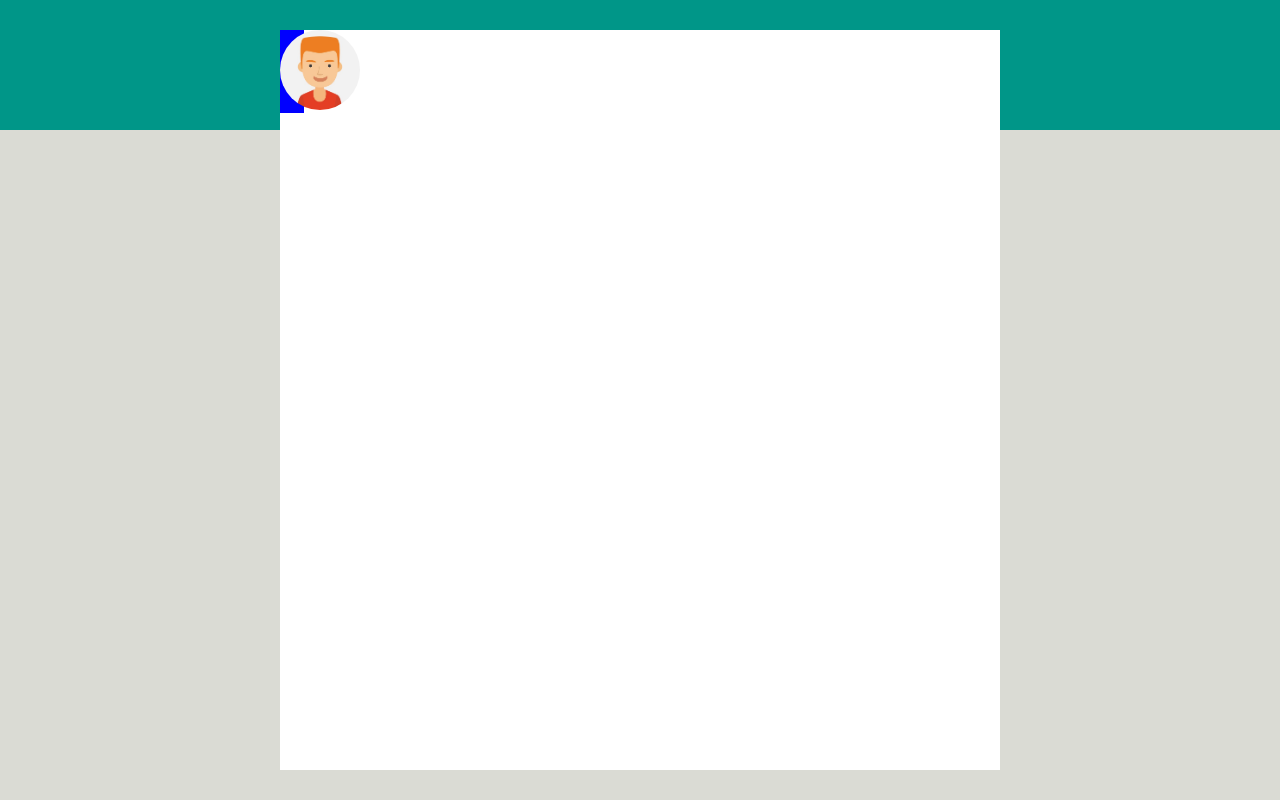
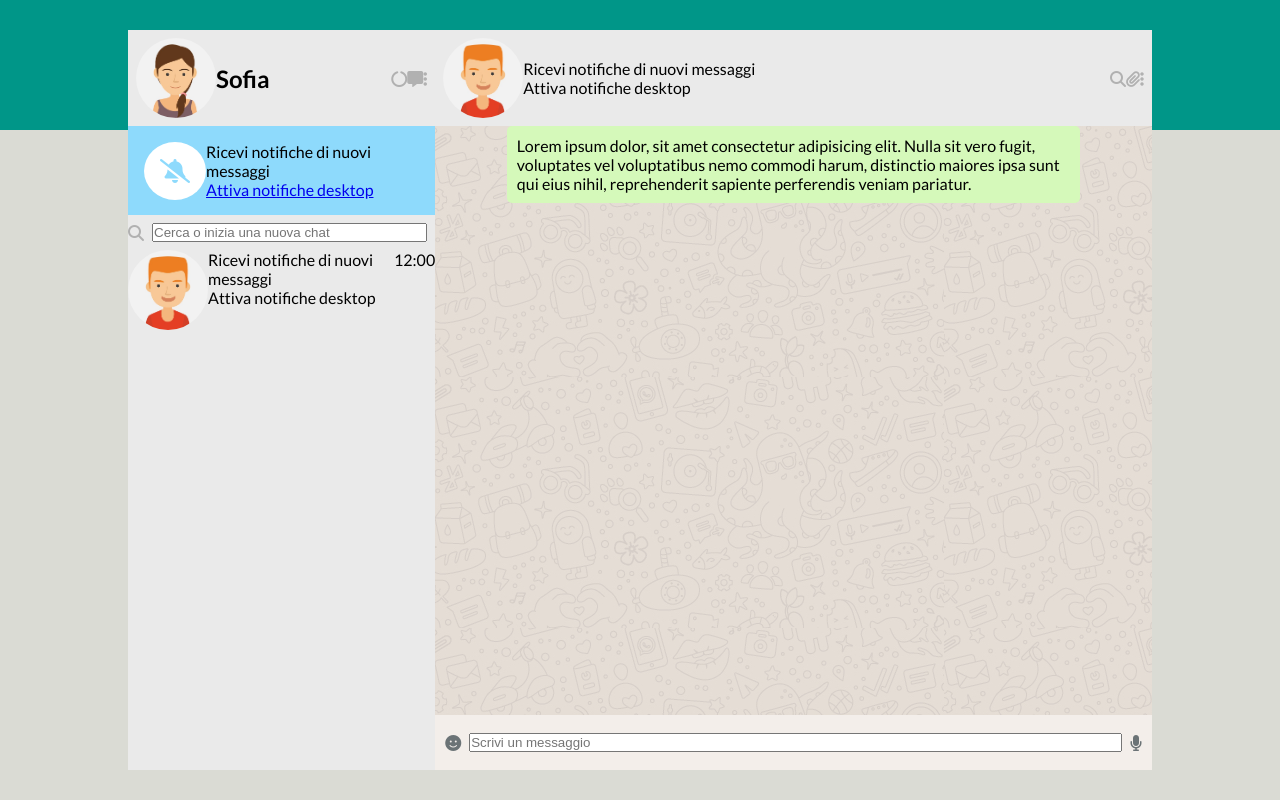
Before and after one commit to Riccardo-Martignago/vue-boolzapp, a plain HTML site: page index.html in a window 1280 px wide. Drawn offline with nearby package versions, Linux system fonts and the light colour scheme.

Commit message:
layout grezzo

```diff
--- a/CSS/style.css
+++ b/CSS/style.css
@@ -2,6 +2,63 @@
     padding: 0;
     margin: 0;
     box-sizing: border-box;
+}
+img{
+    display: block;
+    max-width: 100%;
+}
+/* RESET*/
+.notification::after{
+    font-family: "Font Awesome 5 Free";
+    font-weight: 900;
+    content: "\f1f6";
+    background-color: white;
+    border-radius: 50%;
+    padding: 1rem;
+    font-size: 1.5rem;
+    color: #8edafc;
+}
+.message::after{
+    font-family: "Font Awesome 5 Free";
+    font-weight: 900;
+    content: "\f27a";
+    color: #b1b1b1;
+}
+.dot::after{
+    font-family: "Font Awesome 5 Free";
+    font-weight: 900;
+    content: "\f142";
+    color: #b1b1b1;
+}
+.paperclip::after{
+    font-family: "Font Awesome 5 Free";
+    font-weight: 900;
+    content: "\f0c6";
+    color: #b1b1b1;
+}
+.circle::after{
+    font-family: "Font Awesome 5 Free";
+    font-weight: 900;
+    content: "\f1ce";
+    color: #b1b1b1;
+}
+.glass::after{
+    font-family: "Font Awesome 5 Free";
+    font-weight: 900;
+    content: "\f002";
+    color: #b1b1b1;
+}
+.smile::after{
+    font-family: "Font Awesome 5 Free";
+    font-weight: 900;
+    content: "\f118";
+    color: #6b7376;
+}
+.microphone::after{
+    font-family: "Font Awesome 5 Free";
+    font-weight: 900;
+    content: "\f130";
+    color: #6b7376;
 }
 body{
     background-color: #dadbd4;
@@ -16,29 +73,90 @@ header{
 main{
     position: absolute;
     top: 30px;
-    left: 5%;
-    right: 5%;
+    left: 10%;
+    right: 10%;
     margin: 0 auto;
-    background-color: white;
+    background-color: #eaeaea;
     display: flex;
-    width: 90vh;
     bottom: 30px;
 }
 .container{
     display: flex;
-    flex-wrap: nowrap;
     width: 100%;
-    height: 100%;
 }
 section.utenti{
-    background-color: blue;
     width: 30%;
+    display: flex;
 }
 section.chat{
-    background-color: greenyellow;
     width: 70%;
+    display: flex;
+}
+article{
+    display: flex;
+    flex-direction: column;
+    width: 100%;
 }
 .utente-img{
     width: 80px;
     border-radius: 50%;
 }
+.utente{
+    display: flex;
+    align-items: center;
+}
+.chat-utente{
+    padding: .5rem;
+    background-color: #eaeaea;
+    display: flex;
+    justify-content: space-between;
+    align-items: center;
+}
+.notifica{
+    display: flex;
+    align-items: center;
+    background-color: #8edafc;
+    padding: 1rem;
+}
+.search{
+    display: flex;
+    align-items: center;
+}
+input{
+    width: calc(100% - 1rem);
+    margin: .5rem;
+}
+.cont-chat{
+    overflow-y: scroll;
+    flex: 1;
+}
+.chataperte,
+.head-chat{
+    display: flex;
+    justify-content: space-between;
+}
+.dati{
+    display: flex;
+}
+.main-chat{
+    background-image: url(../img/mine.jpg);
+    overflow-y: scroll;
+    flex: 1;
+}
+.messaggi{
+    width: 80%;
+    margin: 0 auto;
+}
+.messaggio-prova{
+    background-color: #d5f9ba;
+    border-radius: 5px;
+    padding: 10px;
+    margin-bottom: 10px;
+}
+.footer-chat{
+    background-color: #f3eeea;
+    display: flex;
+    justify-content: space-between;
+    align-items: center;
+    padding: 10px;
+}
--- a/index.html
+++ b/index.html
@@ -8,22 +8,83 @@
     <link rel="preconnect" href="https://fonts.googleapis.com">
     <link rel="preconnect" href="https://fonts.gstatic.com" crossorigin>
     <link href="https://fonts.googleapis.com/css2?family=Lato:ital,wght@0,100;0,300;0,400;0,700;0,900;1,100;1,300;1,400;1,700;1,900&display=swap" rel="stylesheet">
+    <link rel="stylesheet" href="https://cdnjs.cloudflare.com/ajax/libs/font-awesome/6.5.2/css/all.min.css" integrity="sha512-SnH5WK+bZxgPHs44uWIX+LLJAJ9/2PkPKZ5QiAj6Ta86w+fsb2TkcmfRyVX3pBnMFcV7oQPJkl9QevSCWr3W6A==" crossorigin="anonymous" referrerpolicy="no-referrer" />
 </head>
 <body>
     <script src="https://unpkg.com/vue@3/dist/vue.global.js"></script>
     <div id="app">
         <header></header>
         <main>
-            <div class="conatine">
+            <div class="container">
                 <section class="utenti">
                     <article>
-                        <div class="chatutenti">
-                            <img src="./img/avatar_1.jpg" alt="" class="utente-img">
+                        <div class="chat-utente">
+                            <div class="utente">
+                                <img src="./img/avatar_io.jpg" alt="" class="utente-img">
+                                <h2>Sofia</h2>
+                            </div>
+                            <div>
+                                <span class="circle"></span>
+                                <span class="message"></span>
+                                <span class="dot"></span>
+                            </div>
+                        </div>
+                        <div class="notifica">
+                            <span class="notification"></span>
+                            <p>
+                                Ricevi notifiche di nuovi messaggi <br>
+                                <a href="#">Attiva notifiche desktop</a>
+                            </p>
+                        </div>
+                        <div>
+                            <div class="search">
+                                <div class="glass"></div>
+                                <input type="search" placeholder="Cerca o inizia una nuova chat">
+                            </div>
+                        </div>
+                        <div class="cont-chat">
+                            <div class="chataperte">
+                                <div class="dati">
+                                    <img src="./img/avatar_1.jpg" alt="" class="utente-img">
+                                    <p>
+                                        Ricevi notifiche di nuovi messaggi <br>
+                                        <span>Attiva notifiche desktop</span>
+                                    </p>
+                                </div>
+                                <div class="orario">12:00</div>
+                            </div>
                         </div>
                     </article>
                 </section>
                 <section class="chat">
-                    <div></div>
+                    <article>
+                        <div class="chat-utente">
+                            <div class="utente">
+                                <img src="./img/avatar_1.jpg" alt="" class="utente-img">
+                                <p>
+                                    Ricevi notifiche di nuovi messaggi <br>
+                                    <span>Attiva notifiche desktop</span>
+                                </p>
+                            </div>
+                            <div>
+                                <span class="glass"></span>
+                                <span class="paperclip"></span>
+                                <span class="dot"></span>
+                            </div>
+                        </div>
+                        <div class="main-chat">
+                            <div class="messaggi">
+                                <div class="messaggio-prova">
+                                    Lorem ipsum dolor, sit amet consectetur adipisicing elit. Nulla sit vero fugit, voluptates vel voluptatibus nemo commodi harum, distinctio maiores ipsa sunt qui eius nihil, reprehenderit sapiente perferendis veniam pariatur.
+                                </div>
+                            </div>
+                        </div>
+                        <div class="footer-chat">
+                            <span class="smile"></span>
+                            <input type="text" placeholder="Scrivi un messaggio">
+                            <span class="microphone"></span>
+                        </div>
+                    </article>
                 </section>
             </div>
         </main>
```
